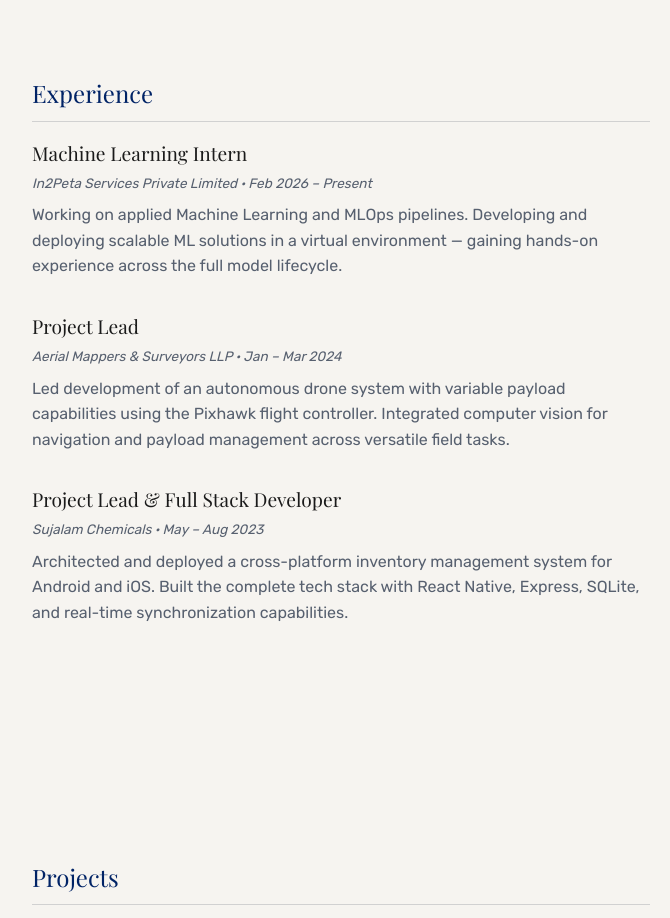
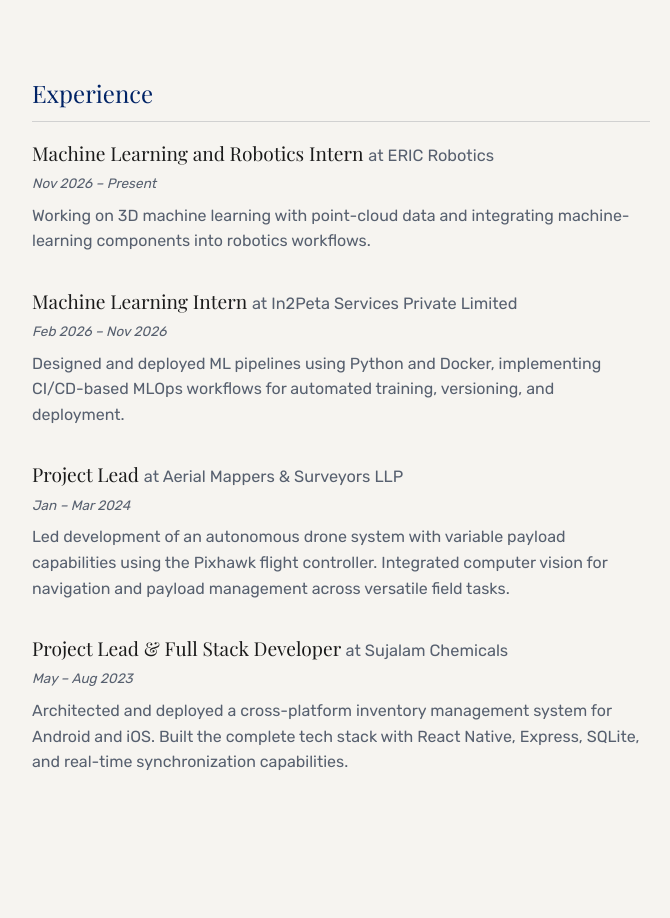
Before and after one commit to aryamaddel/aryamaddel.github.io, a plain HTML site: page index.html in a window 1280 px wide. Shown: the part 840-1758 px from the top of the page, without its empty margins (315-985 px from the left). Drawn offline with nearby package versions, Linux system fonts and the light colour scheme; no server answers; a script that the page names is missing.

Commit message:
add eric robotics

```diff
--- a/index.html
+++ b/index.html
@@ -254,22 +254,42 @@
                 <h2>Experience</h2>
 
                 <div class="project-item">
-                    <h3>Machine Learning Intern</h3>
+                    <h3>
+                        Machine Learning and Robotics Intern
+                        <span class="experience-company">at ERIC Robotics</span>
+                    </h3>
                     <div class="project-meta">
-                        In2Peta Services Private Limited · Feb 2026 – Present
+                        Nov 2026 – Present
                     </div>
                     <p>
-                        Working on applied Machine Learning and MLOps pipelines.
-                        Developing and deploying scalable ML solutions in a
-                        virtual environment — gaining hands-on experience across
-                        the full model lifecycle.
+                        Working on 3D machine learning with point-cloud data and
+                        integrating machine-learning components into robotics
+                        workflows.
                     </p>
                 </div>
 
                 <div class="project-item">
-                    <h3>Project Lead</h3>
+                    <h3>
+                        Machine Learning Intern
+                        <span class="experience-company">at In2Peta Services Private Limited</span>
+                    </h3>
                     <div class="project-meta">
-                        Aerial Mappers &amp; Surveyors LLP · Jan – Mar 2024
+                        Feb 2026 – Nov 2026
+                    </div>
+                    <p>
+                        Designed and deployed ML pipelines using Python and
+                        Docker, implementing CI/CD-based MLOps workflows for
+                        automated training, versioning, and deployment.
+                    </p>
+                </div>
+
+                <div class="project-item">
+                    <h3>
+                        Project Lead
+                        <span class="experience-company">at Aerial Mappers &amp; Surveyors LLP</span>
+                    </h3>
+                    <div class="project-meta">
+                        Jan – Mar 2024
                     </div>
                     <p>
                         Led development of an autonomous drone system with
@@ -280,9 +300,12 @@
                 </div>
 
                 <div class="project-item">
-                    <h3>Project Lead &amp; Full Stack Developer</h3>
+                    <h3>
+                        Project Lead &amp; Full Stack Developer
+                        <span class="experience-company">at Sujalam Chemicals</span>
+                    </h3>
                     <div class="project-meta">
-                        Sujalam Chemicals · May – Aug 2023
+                        May – Aug 2023
                     </div>
                     <p>
                         Architected and deployed a cross-platform inventory
--- a/style.css
+++ b/style.css
@@ -327,6 +327,12 @@ li {
     font-style: italic;
     color: var(--muted-color);
     margin-bottom: 0.5rem;
+}
+
+.experience-company {
+    color: var(--muted-color);
+    font-family: var(--font-sans);
+    font-size: 0.85em;
 }
 
 .project-links {
```
Also changed, not shown: 1 other file.
